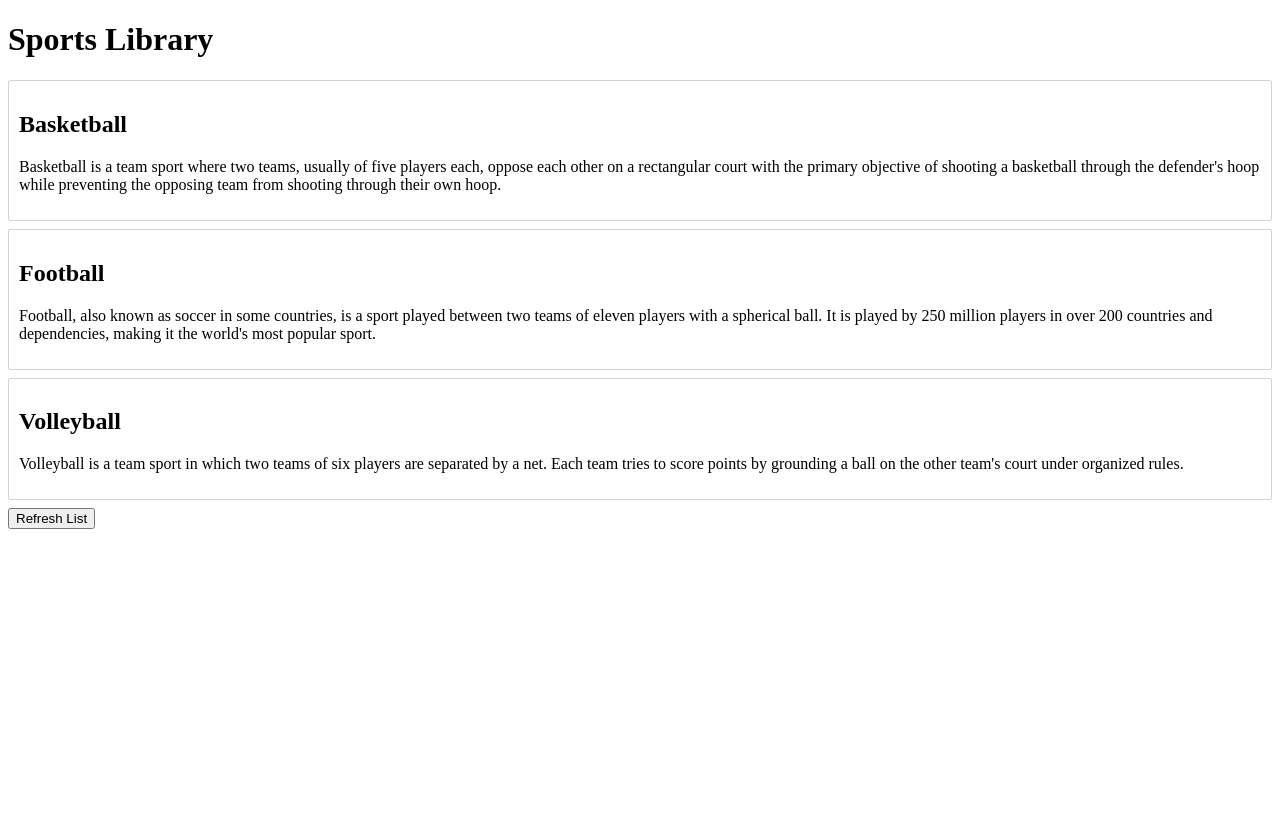
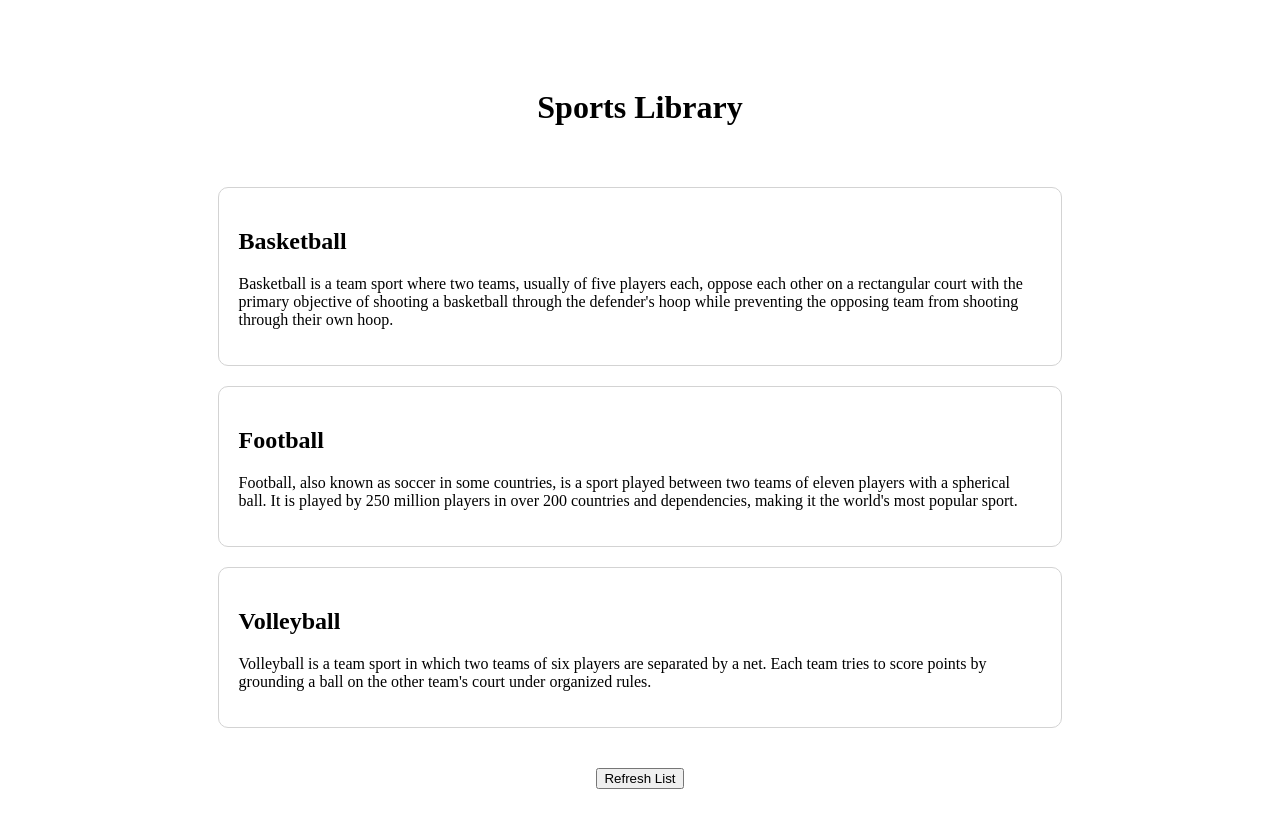
Before and after one commit to rigelle-cruz/sports-library, a React (Vite) app: page / in a window 1280 px wide. Shown: the top 828 px of the page. Before the commit the page ends 800 px from the top, so only its background shows below. Built offline with nearby package versions, Linux system fonts and the light colour scheme.

Commit message:
update styling for app

```diff
--- a/src/App.jsx
+++ b/src/App.jsx
@@ -3,8 +3,10 @@ import SportsList from './components/SportsList';
 function App() {
 	return (
 		<div className="App">
-			<h1>Sports Library</h1>
-			<SportsList />
+			<div className="main">
+				<h1>Sports Library</h1>
+				<SportsList />
+			</div>
 		</div>
 	);
 }
--- a/src/index.css
+++ b/src/index.css
@@ -1,7 +1,18 @@
+.main {
+  margin: auto;
+  padding: 20px;
+  min-height: 100vh;
+  display: flex;
+  width: 70%;
+  flex-direction: column;
+  justify-content: center;
+  align-items: center;
+  gap: 20px;
+}
 .sportItem {
-  padding: 10px;
-  margin-bottom: 8px;
+  margin: 20px;
+  padding: 20px;
   background-color: white;
   border: 1px solid lightgrey;
-  border-radius: 2px;
+  border-radius: 10px;
 }
```
